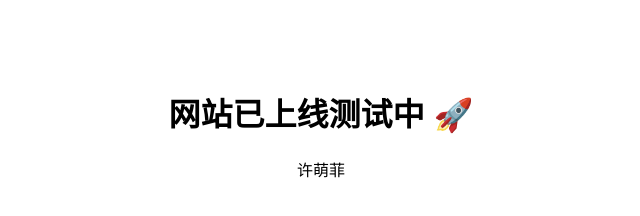
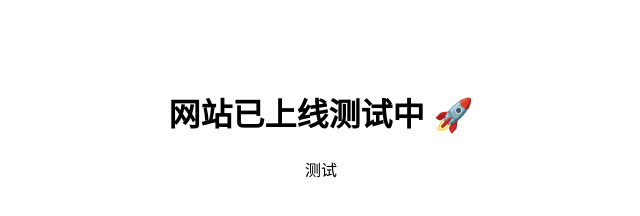
Before and after one commit to lishich0511/first_site, a plain HTML site: page index.html in a window 1280 px wide. Shown: the full height of the page, 319-959 px from the left. Drawn offline with Linux system fonts and the light colour scheme.

Commit message:
Update index.html

```diff
--- a/index.html
+++ b/index.html
@@ -7,6 +7,6 @@
 </head>
 <body style="font-family: Arial; text-align:center; padding:60px;">
 <h1>网站已上线测试中 🚀</h1>
-<p>许萌菲</p>
+<p>测试</p>
 </body>
 </html>
```
